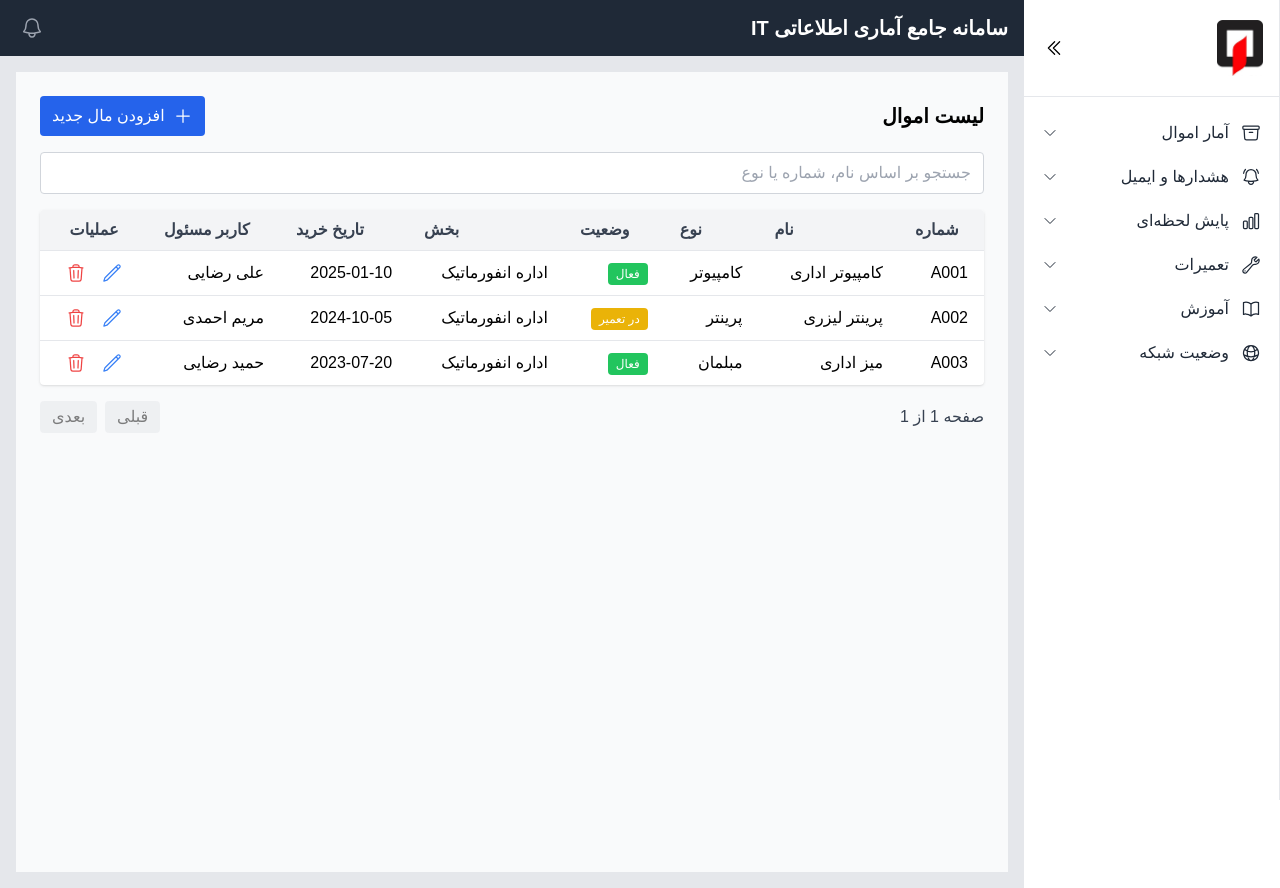
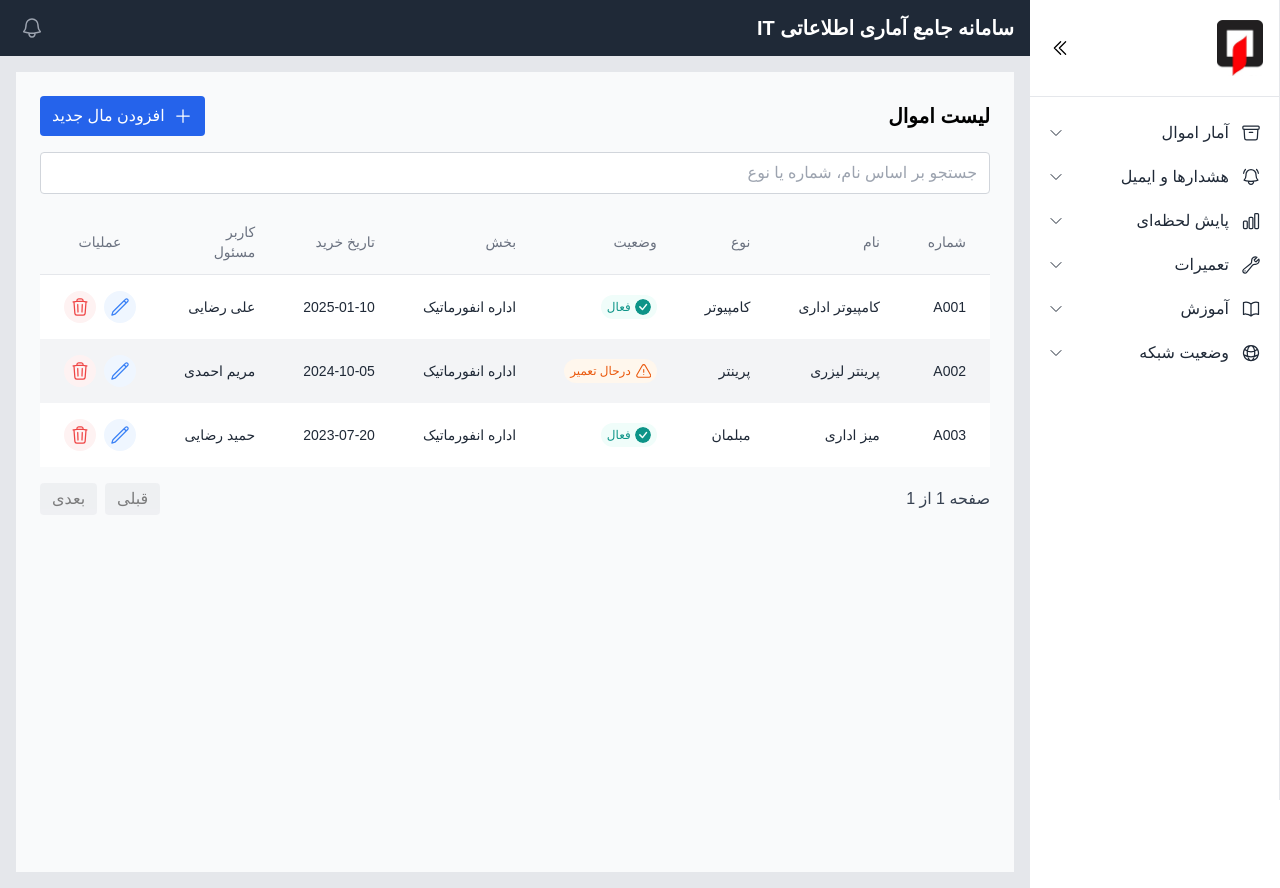
Before and after one commit to matindadkhah/itpro, a React (Vite) app: page /property/list in a window 1280 px wide. Built offline with nearby package versions, Linux system fonts and the light colour scheme; a web font is replaced by a local one.

Commit message:
list amval has been updated

```diff
--- a/package.json
+++ b/package.json
@@ -37,6 +37,6 @@
     "globals": "^16.4.0",
     "postcss": "^8.5.6",
     "tailwindcss": "^3.4.18",
-    "vite": "^7.1.7"
+    "vite": "^7.1.9"
   }
 }
--- a/src/pages/Property/PropertyListPage.jsx
+++ b/src/pages/Property/PropertyListPage.jsx
@@ -4,7 +4,7 @@ import { PencilIcon, TrashIcon, PlusIcon, XMarkIcon } from "@heroicons/react/24/
 
 const mockAssets = [
   { id: "A001", name: "کامپیوتر اداری", type: "کامپیوتر", status: "فعال", department: "اداره انفورماتیک", purchaseDate: "2025-01-10", owner: "علی رضایی" },
-  { id: "A002", name: "پرینتر لیزری", type: "پرینتر", status: "در تعمیر", department: "اداره انفورماتیک", purchaseDate: "2024-10-05", owner: "مریم احمدی" },
+  { id: "A002", name: "پرینتر لیزری", type: "پرینتر", status: "درحال تعمیر", department: "اداره انفورماتیک", purchaseDate: "2024-10-05", owner: "مریم احمدی" },
   { id: "A003", name: "میز اداری", type: "مبلمان", status: "فعال", department: "اداره انفورماتیک", purchaseDate: "2023-07-20", owner: "حمید رضایی" },
 ];
 
@@ -88,51 +88,74 @@ export default function PropertyListPage() {
       </div>
 
       {/* Table */}
-      <div className="overflow-x-auto bg-white rounded shadow">
+      <div className="flex flex-col">
+        <div className="-m-1.5 overflow-x-auto">
+          <div className="p-1.5 min-w-full inline-block align-middle">
+            <div className="overflow-hidden">
               <table className="min-w-full divide-y divide-gray-200">
-          <thead className="bg-gray-100">
+                <thead>
                   <tr>
-              <th className="px-4 py-2 text-left text-gray-700">شماره</th>
-              <th className="px-4 py-2 text-left text-gray-700">نام</th>
-              <th className="px-4 py-2 text-left text-gray-700">نوع</th>
-              <th className="px-4 py-2 text-left text-gray-700">وضعیت</th>
-              <th className="px-4 py-2 text-left text-gray-700">بخش</th>
-              <th className="px-4 py-2 text-left text-gray-700">تاریخ خرید</th>
-              <th className="px-4 py-2 text-left text-gray-700">کاربر مسئول</th>
-              <th className="px-4 py-2 text-center text-gray-700">عملیات</th>
+                    <th scope="col" className="px-6 py-3 text-right text-sm font-medium text-gray-500 uppercase">شماره</th>
+                    <th scope="col" className="px-6 py-3 text-right text-sm font-medium text-gray-500 uppercase">نام</th>
+                    <th scope="col" className="px-6 py-3 text-right text-sm font-medium text-gray-500 uppercase">نوع</th>
+                    <th scope="col" className="px-6 py-3 text-right text-sm font-medium text-gray-500 uppercase">وضعیت</th>
+                    <th scope="col" className="px-6 py-3 text-right text-sm font-medium text-gray-500 uppercase">بخش</th>
+                    <th scope="col" className="px-6 py-3 text-right text-sm font-medium text-gray-500 uppercase">تاریخ خرید</th>
+                    <th scope="col" className="px-6 py-3 text-right text-sm font-medium text-gray-500 uppercase">کاربر مسئول</th>
+                    <th scope="col" className="px-6 py-3 text-center text-sm font-medium text-gray-500 uppercase">عملیات</th>
+
+
+
                   </tr>
                 </thead>
-          <tbody className="divide-y divide-gray-200">
+                <tbody>
                   {paginatedAssets.map((asset) => (
-              <tr key={asset.id} className="hover:bg-gray-50">
-                <td className="px-4 py-2">{asset.id}</td>
-                <td className="px-4 py-2">{asset.name}</td>
-                <td className="px-4 py-2">{asset.type}</td>
-                <td className="px-4 py-2">
-                  <span
-                    className={`px-2 py-1 rounded text-white text-xs ${
-                      asset.status === "فعال"
-                        ? "bg-green-500"
-                        : asset.status === "در تعمیر"
-                        ? "bg-yellow-500"
-                        : "bg-red-500"
-                    }`}
-                  >
+                    <tr key={asset.id} className="odd:bg-white even:bg-gray-100 hover:bg-gray-100">
+                      <td className="px-6 py-4 whitespace-nowrap text-sm font-medium text-gray-800">{asset.id}</td>
+                      <td className="px-6 py-4 whitespace-nowrap text-sm font-medium text-gray-800">{asset.name}</td>
+                      <td className="px-6 py-4 whitespace-nowrap text-sm font-medium text-gray-800">{asset.type}</td>
+                      <td className="px-6 py-4 whitespace-nowrap text-sm font-medium text-gray-800">
+
+
+                        <span class={`py-1 px-1.5  inline-flex items-center gap-x-1 text-xs font-medium ${asset.status === "فعال" ? "bg-teal-50 text-teal-600 rounded-full" :
+                          asset.status === "درحال تعمیر" ? "bg-orange-50 text-orange-600 rounded-full" :
+                            "bg-red-50 text-red-600 rounded-full"
+
+                          } `}>
+                          {
+                            asset.status === "فعال" ? <svg class="size-4  rounded-full" xmlns="http://www.w3.org/2000/svg" width="16" height="16" fill="currentColor" viewBox="0 0 16 16">
+                              <path d="M16 8A8 8 0 1 1 0 8a8 8 0 0 1 16 0zm-3.97-3.03a.75.75 0 0 0-1.08.022L7.477 9.417 5.384 7.323a.75.75 0 0 0-1.06 1.06L6.97 11.03a.75.75 0 0 0 1.079-.02l3.992-4.99a.75.75 0 0 0-.01-1.05z" />
+                            </svg> :
+                              asset.status === "درحال تعمیر" ?
+                                <svg xmlns="http://www.w3.org/2000/svg" fill="none" viewBox="0 0 22 22" width="16" height="16" strokeWidth={1.5} stroke="currentColor" className="size-4 ">
+                                  <path strokeLinecap="round" strokeLinejoin="round" d="M12 9v3.75m-9.303 3.376c-.866 1.5.217 3.374 1.948 3.374h14.71c1.73 0 2.813-1.874 1.948-3.374L13.949 3.378c-.866-1.5-3.032-1.5-3.898 0L2.697 16.126ZM12 15.75h.007v.008H12v-.008Z" />
+                                </svg>
+                                :
+                                <svg xmlns="http://www.w3.org/2000/svg" width="16" height="16" fill="none" viewBox="0 0 22 22" strokeWidth={1.5} stroke="currentColor" className="size-4">
+                                  <path strokeLinecap="round" strokeLinejoin="round" d="M6 18 18 6M6 6l12 12" />
+                                </svg>
+
+
+
+                          }
+
                           {asset.status}
                         </span>
+
+
                       </td>
-                <td className="px-4 py-2">{asset.department}</td>
-                <td className="px-4 py-2">{asset.purchaseDate}</td>
-                <td className="px-4 py-2">{asset.owner}</td>
-                <td className="px-4 py-2 flex justify-center gap-2">
+                      <td className="px-6 py-4 whitespace-nowrap text-sm font-medium text-gray-800">{asset.department}</td>
+                      <td className="px-6 py-4 whitespace-nowrap text-sm font-medium text-gray-800">{asset.purchaseDate}</td>
+                      <td className="px-6 py-4 whitespace-nowrap text-sm font-medium text-gray-800">{asset.owner}</td>
+                      <td className="px-6 py-4 flex justify-center  gap-2">
                         <button
-                    className="p-1 rounded hover:bg-gray-100"
+                          className=" hover:bg-gray-100 bg-blue-50 rounded-full p-1.5"
                           onClick={() => openEditModal(asset)}
                         >
                           <PencilIcon className="w-5 h-5 text-blue-500" />
                         </button>
                         <button
-                    className="p-1 rounded hover:bg-gray-100"
+                          className="bg-red-50 rounded-full p-1.5 hover:bg-gray-100"
                           onClick={() => handleDelete(asset.id)}
                         >
                           <TrashIcon className="w-5 h-5 text-red-500" />
@@ -150,6 +173,9 @@ export default function PropertyListPage() {
                   )}
                 </tbody>
               </table>
+            </div>
+          </div>
+        </div>
       </div>
 
       {/* Pagination */}
@@ -220,7 +246,7 @@ export default function PropertyListPage() {
               >
                 <option value="فعال">فعال</option>
                 <option value="در تعمیر">در تعمیر</option>
-                <option value="مستعمل">مستعمل</option>
+                <option value="از رده خارج">از رده خارج</option>
               </select>
               <input
                 type="text"
@@ -252,6 +278,25 @@ export default function PropertyListPage() {
           </div>
         </div>
       )}
+
+
     </div>
+
   );
 }
+
+
+
+//  <span
+//                         className={`px-2 py-1 rounded text-white text-xs ${asset.status === "فعال"
+//                           ? "bg-green-500"
+//                           : asset.status === "در تعمیر"
+//                             ? "bg-yellow-500"
+//                             : "bg-red-500"
+//                           }`}
+//                       >
+//                         {asset.status}
+//                       </span>
+<svg xmlns="http://www.w3.org/2000/svg" fill="none" viewBox="0 0 24 24" strokeWidth={1.5} stroke="currentColor" className="size-6">
+  <path strokeLinecap="round" strokeLinejoin="round" d="M12 9v3.75m-9.303 3.376c-.866 1.5.217 3.374 1.948 3.374h14.71c1.73 0 2.813-1.874 1.948-3.374L13.949 3.378c-.866-1.5-3.032-1.5-3.898 0L2.697 16.126ZM12 15.75h.007v.008H12v-.008Z" />
+</svg>
```
Also changed, not shown: 1 other file (tests, documents, lock files or other folders). Lines whose indentation alone changed are shown as unchanged.
